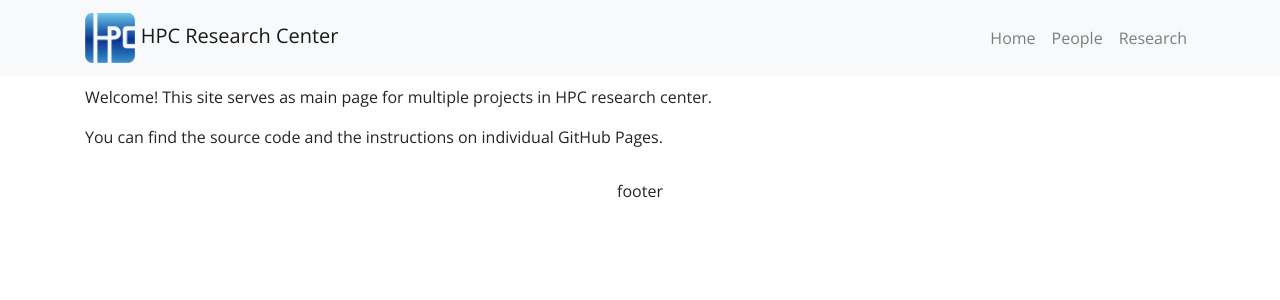
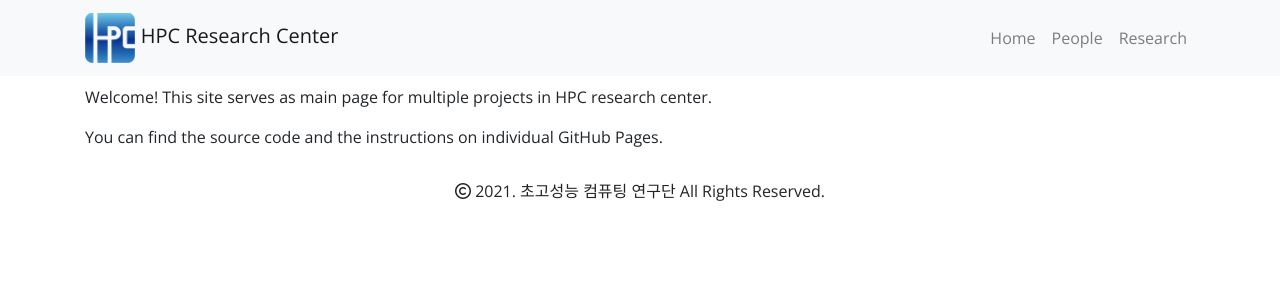
Before and after one commit to hpc-korea/hpc-korea.github.io, a Jekyll site: the page built from index.md, in a window 1280 px wide. Shown: the top 300 px of the page. Built offline with Jekyll 4.4.1, drawn with Linux system fonts in a browser that asks for light colours; nearby versions of some CDN libraries.

Commit message:
added copyright

```diff
--- a/_includes/footer.html
+++ b/_includes/footer.html
@@ -1,5 +1,7 @@
 <div class="footer">
     <div class="container">
-        <p class="text-center">footer</p>
+        <p class="text-center">
+            <i class="far fa-copyright"></i> 2021. 초고성능 컴퓨팅 연구단 All Rights Reserved.
+        </p>
     </div>
 </div>
--- a/_includes/head.html
+++ b/_includes/head.html
@@ -1,6 +1,7 @@
 <head>
     <title>{{ site.title }}</title>
     <meta name="viewport" content="width=device-width, initial-scale=1">
+    <script src="https://kit.fontawesome.com/7ea70cbb9c.js" crossorigin="anonymous"></script>
     <link rel="stylesheet" href="https://stackpath.bootstrapcdn.com/bootstrap/4.3.1/css/bootstrap.min.css"
         integrity="sha384-ggOyR0iXCbMQv3Xipma34MD+dH/1fQ784/j6cY/iJTQUOhcWr7x9JvoRxT2MZw1T" crossorigin="anonymous">
     <script src="https://code.jquery.com/jquery-3.3.1.slim.min.js"
@@ -13,4 +14,4 @@
         integrity="sha384-JjSmVgyd0p3pXB1rRibZUAYoIIy6OrQ6VrjIEaFf/nJGzIxFDsf4x0xIM+B07jRM"
         crossorigin="anonymous"></script>
     <link rel="stylesheet" href="{{ site.url }}/assets/css/style.css">
-</head>
+    </head>
```
